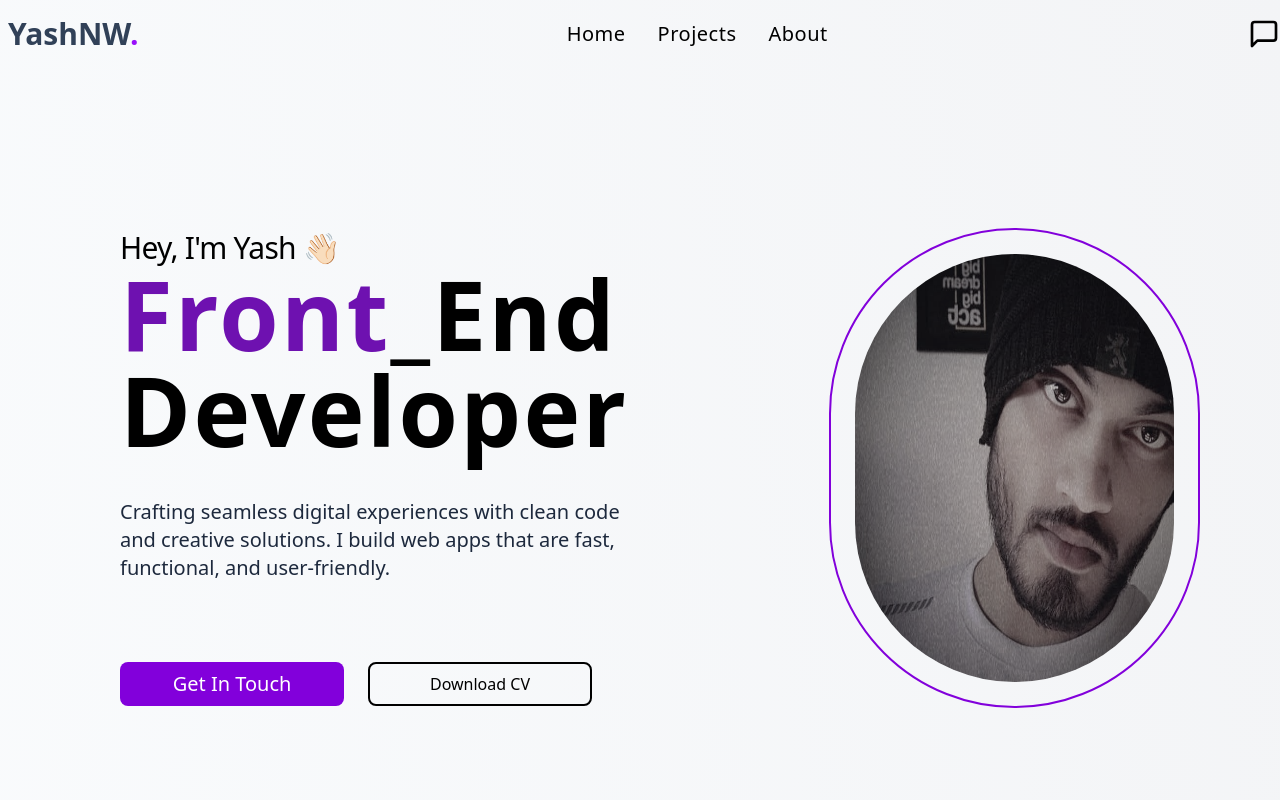
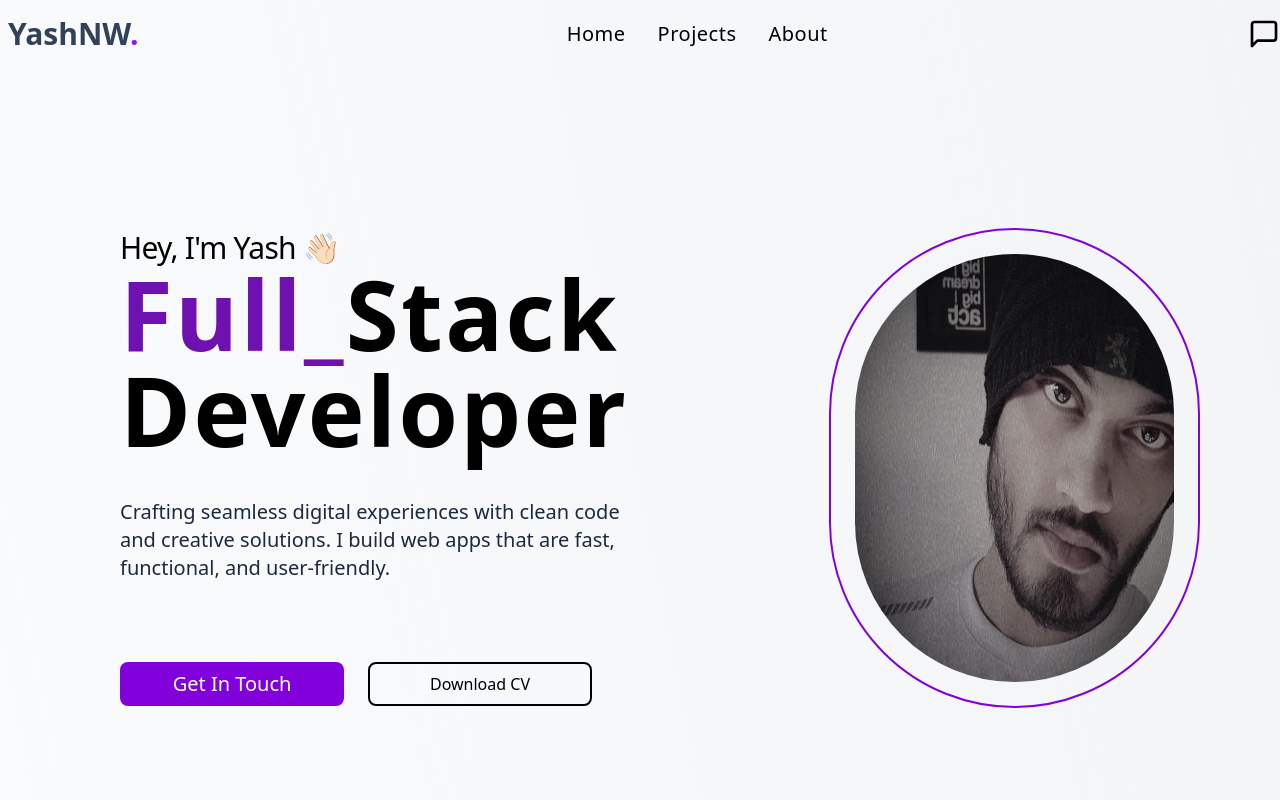
Before and after one commit to YashNarwar1/my_portfolio, a React (Vite) app: page / in a window 1280 px wide. Shown: the top 800 px of the page. Built offline with nearby package versions, Linux system fonts and the light colour scheme.

Commit message:
fotter text size changed

```diff
--- a/src/components/card.jsx
+++ b/src/components/card.jsx
@@ -105,9 +105,9 @@ export const Card = ({
           {description}
         </p>
         <div className="flex items-start gap-4">
-          <a href={gitUrl} target="_blank" rel="noopener noreferrer">
+          <a href={projectUrl} target="_blank" rel="noopener noreferrer">
             <button className="flex gap-2 px-4 py-2 text-sm rounded-2xl items-center justify-center bg-purple-700 text-slate-200">
-              Code <CodeIcon className="w-5 h-5" />
+              Show <CodeIcon className="w-5 h-5" />
             </button>
           </a>
           <a href={liveUrl} target="_blank" rel="noopener noreferrer">
--- a/src/components/footer.jsx
+++ b/src/components/footer.jsx
@@ -5,7 +5,7 @@ export const Footer = () => {
     <div
       className="relative h-[600px] "
       style={{ clipPath: "polygon(0% 0, 100% 0%, 100% 100%, 0% 100%)" }}>
-      <div className=" h-[600px] w-full  right-0 bg-[#1C1C1C] px-10 fixed bottom-0">
+      <div className=" h-[600px] w-full  right-0 bg-[#1C1C1C] px-15 fixed bottom-0">
         <div className="flex flex-col lg:flex-row justify-between h-full ">
           <div className="flex flex-col mt-10 justify-between">
             <ul className="flex md:flex-col text-lg justify-between gap-2 sm:gap-4 sm:px-5 ">
@@ -23,30 +23,30 @@ export const Footer = () => {
               </li>
             </ul>
 
-            <div className="flex flex-col gap-4 py-10 ">
-              <h1 className="text-2xl text-white tracking-wider md:text-3xl lg:text-5xl">
+            <div className="flex flex-col min-w-[30rem] gap-4 py-10 ">
+              <h1 className="text-2xl text-white tracking-wider md:text-3xl lg:text-4xl">
                 Let's Connect
               </h1>
 
-              <button className="px-4 py-2 w-[14rem] rounded-lg text-white border-2 border-white mt-2 hover:opacity-75 cursor-pointer hover:border-purple-700">
+              <button className="px-4 py-2  md:w-[14rem]  rounded-lg text-white border-2 border-white mt-2 hover:opacity-75 cursor-pointer hover:border-purple-700">
                 <Link to="/projects">Browse projects</Link>
               </button>
             </div>
           </div>
 
-          <div className="h-full  flex  items-end justify-between  flex-col pt-10 px-5 ">
-            <div className="flex flex-col items-end md:mt-20">
+          <div className="h-full  flex  w-full items-end justify-between  flex-col px-5  ">
+            <div className="flex flex-col items-end md:mt-10 py-6 ">
               <p className="text-2xl text-slate-200 font-semibol tracking-normal">
-                Hey there 👋🏻
+                Hey there 👋🏻 <br />
               </p>
-              <h1 className="text-5xl md:text-7xl text-white xl:text-[10rem]">
+              <h1 className="text-7xl  text-white lg:text-[5rem] xl:text-[8rem]">
                 I'm Y.Narwar
               </h1>
             </div>
 
-            <p className="pb-10 px-1 sm:px-10 text-slate-400 tracking-wider">
+            <p className="pb-2 px-5 sm:px-2 text-slate-200 tracking-wider items-end">
               @2025 All Rights Are Reserved <br />
-              Made with ❣️By Yash Narwar
+              Made By Yash Narwar
             </p>
           </div>
         </div>
--- a/src/components/hero.jsx
+++ b/src/components/hero.jsx
@@ -9,7 +9,7 @@ export const Hero = () => {
       <div className="flex flex-col my-20 mx-10 lg:w-[50%]">
         <h1 className="text-3xl tracking-tight">Hey, I'm Yash 👋🏻 </h1>
         <h2 className="text-6xl md:text-8xl tracking-wide text-black font-bold mb-10">
-          <span className="text-purple-800">Front</span>_End Developer
+          <span className="text-purple-800">Full_</span>Stack Developer
         </h2>
         <p className="text-slate-800 text-xl ">
           Crafting seamless digital experiences with clean code and creative
```
